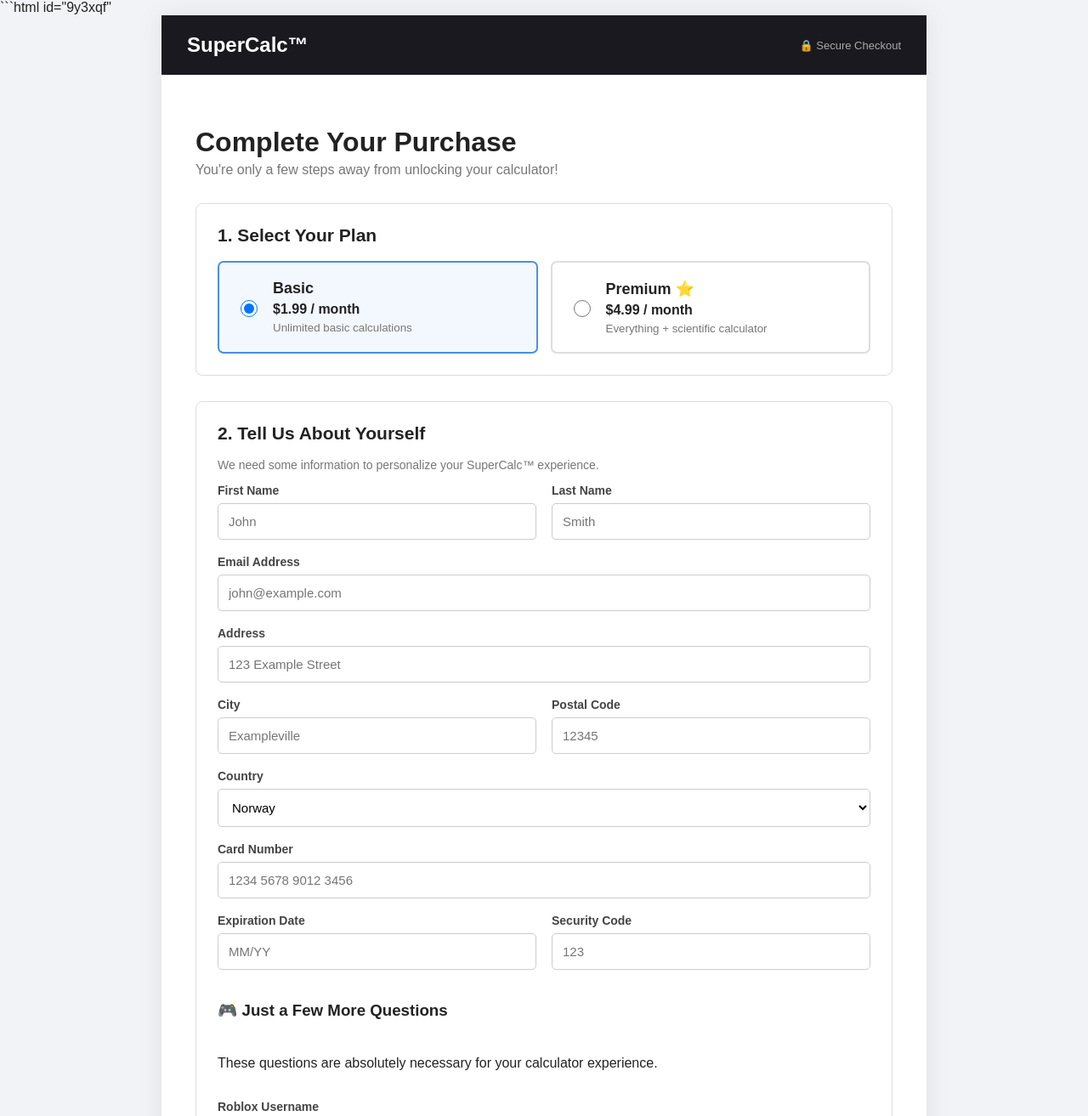
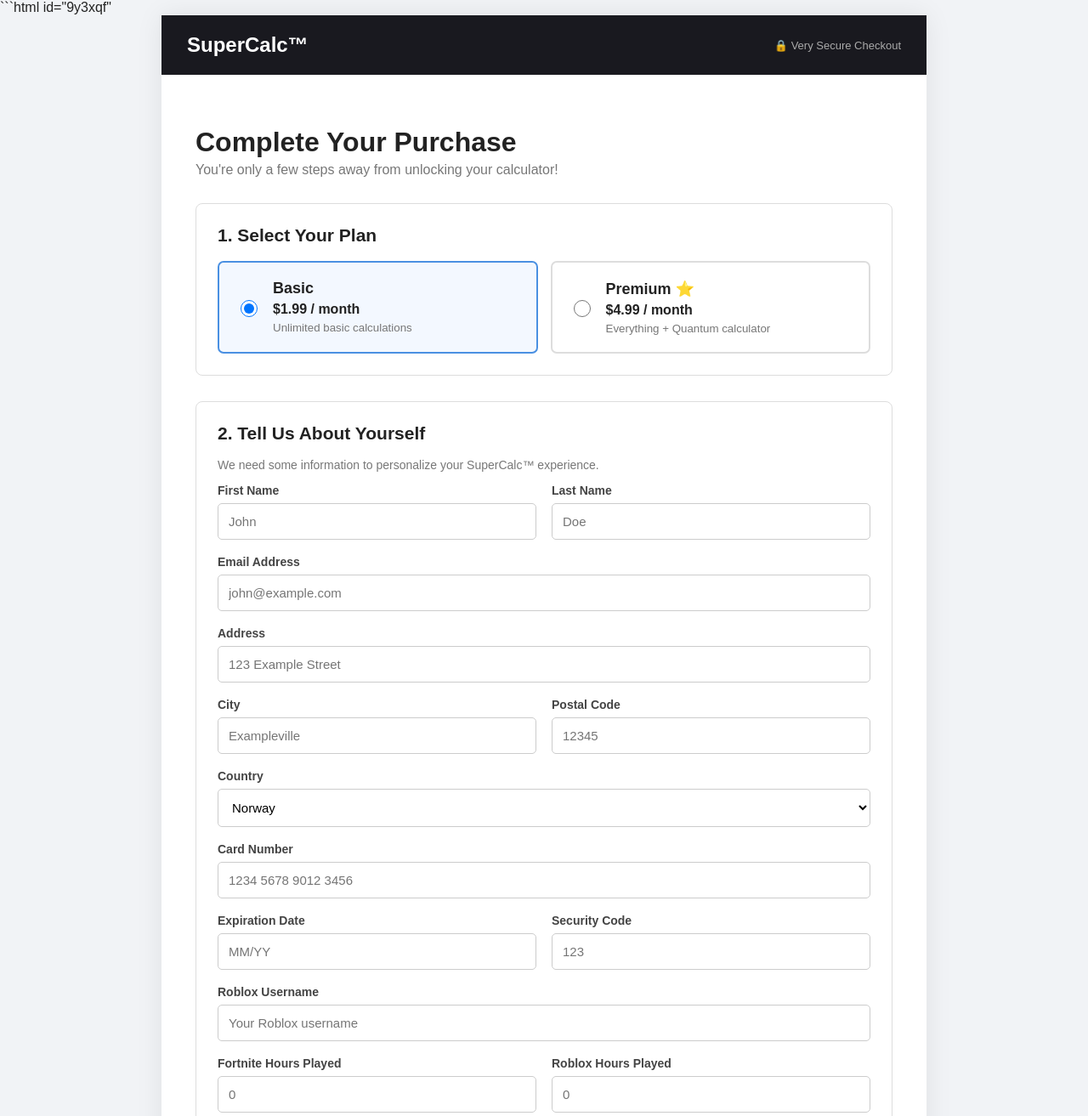
Before and after one commit to MasterOWS/La_calcolator, a plain HTML site: page checkout.html in a window 1280 px wide. Shown: the top 1313 px of the page at 85% size. Drawn offline with Linux system fonts and the light colour scheme.

Commit message:
Update checkout.html

```diff
--- a/checkout.html
+++ b/checkout.html
@@ -18,7 +18,7 @@
             <div class="logo">SuperCalc™</div>
 
             <div class="secure">
-                🔒 Secure Checkout
+                🔒 Very Secure Checkout
             </div>
         </header>
 
@@ -77,7 +77,7 @@
                             <span>$4.99 / month</span>
 
                             <small>
-                                Everything + scientific calculator
+                                Everything + Quantum calculator
                             </small>
                         </div>
 
@@ -122,7 +122,7 @@
 
                         <input
                             type="text"
-                            placeholder="Smith"
+                            placeholder="Doe"
                         >
 
                     </div>
@@ -235,19 +235,6 @@
 
 
                     <!-- Ridiculous information -->
-
-                    <div class="field full ridiculous-divider">
-
-                        <h3>
-                            🎮 Just a Few More Questions
-                        </h3>
-
-                        <p>
-                            These questions are absolutely necessary
-                            for your calculator experience.
-                        </p>
-
-                    </div>
 
 
                     <div class="field full">
```
